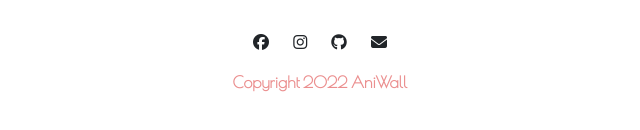
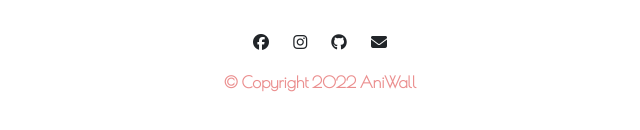
Before and after one commit to ManikandanParamasivan/AniWall, a plain HTML site: page index.html in a window 1280 px wide. Shown: the part 2828-2958 px from the top of the page, 320-960 px from the left. Drawn offline with nearby package versions, Linux system fonts and the light colour scheme; a web font is replaced by a local one.

Commit message:
Update index.html
Final changes

```diff
--- a/index.html
+++ b/index.html
@@ -203,7 +203,7 @@
     <i class="fa-brands foot fa-instagram"></i>
     <i class="fa-brands foot fa-github"></i>
     <i class="fa-solid foot fa-envelope"></i>
-    <p>Copyright 2022 AniWall</p>
+    <p>© Copyright 2022 AniWall</p>
   </section>
 
   <!-- End of footer -->
```
